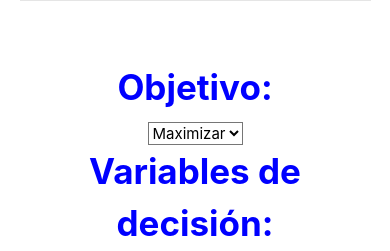
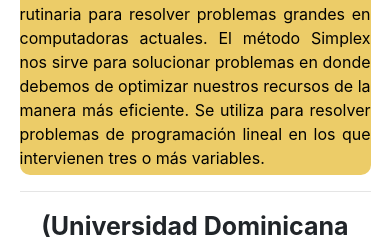
Before and after one commit to JUANCITOPENA/Medoto_Simplex, a plain HTML site: page index.html in a window 390 px wide. Shown: the part 334-585 px from the top of the page. Drawn offline with nearby package versions, Linux system fonts and the light colour scheme.

Commit message:
Add files via upload

```diff
--- a/index.html
+++ b/index.html
@@ -273,7 +273,15 @@
         </script>
         <form id="form1" name="form1" method="post" action="">
             <p class="titulo"><strong>Método Simplex Con JavaScript<br /> </strong> </p>
-
+            <p class="texto">
+                    El método Simplex es un procedimiento general para resolver problemas de programación lineal.
+                    Desarrollado por George Dantzig en 1947, esta comprobada su extraordinaria eficiencia, y se
+                    usa en forma rutinaria para resolver problemas grandes en computadoras actuales.
+                    El método Simplex nos sirve para solucionar problemas en donde debemos de optimizar nuestros
+                    recursos de la manera más eficiente. Se utiliza para resolver problemas de programación lineal
+                     en los que intervienen tres o más variables.
+            </p>
+                <hr />
             <p class="univ-O"><strong>(Universidad Dominicana O&M)</strong></p>
             <img class="logo" src="img/logo.png">
 
@@ -281,7 +289,7 @@
             <br />
             <div class="FO">
                 <p class="univ"><strong>
-                <label for="objetivo">Objetivo: </label>    <br />
+                        <label for="objetivo">Objetivo: </label> <br />
                         <select name="objetivo" id="objetivo">
                             <option value="max">Maximizar</option>
                             <option value="min">Minimizar</option>
@@ -289,23 +297,26 @@
 
                         <br />
 
-                Variables de decisión:    <br />
+                        Variables de decisión: <br />
                         <label for="nd"></label>
-                <input size="10" name="nd" type="num" id="nd" value="0" onClick="this.select();" required="required" />
+                        <input size="10" name="nd" type="num" id="nd" value="0" onClick="this.select();"
+                            required="required" />
                         <br />
 
 
-                Restricciones:    <br />
+                        Restricciones: <br />
                         <label for="nr"></label>
-                <input  size="10" name="nr" type="number" id="nr" value="0" onClick="this.select();" required="required" />
+                        <input size="10" name="nr" type="number" id="nr" value="0" onClick="this.select();"
+                            required="required" />
                         <br />
                         <br />
-                <input class="btn btn-primary" type="button" name="button" id="button" value="OK" onclick="generaMatrizInputs()" />
+                        <input class="btn btn-primary" type="button" name="button" id="button" value="OK"
+                            onclick="generaMatrizInputs()" />
                     </strong>
 
                 </p>
             </div>
-            <input class="btn btn-success" type="button" value="Actualizar" onclick="location.reload()"/>
+            <input class="btn btn-success" type="button" value="Actualizar" onclick="location.reload()" />
             <br />
             <hr />
 
--- a/style.css
+++ b/style.css
@@ -22,7 +22,18 @@ div.container3 {
     padding-top: 15px;
     padding-bottom: 15px;
     background: black;
+    border-radius: 10px;
     color: white;
+}
+.texto{
+    text-align: justify;
+    font-size: 20px;
+    margin-top: 5px;
+    padding-top: 5px;
+    padding-bottom: 5px;
+    background: #a4b0be;
+    border-radius: 10px;
+    color: black;
 }
 
 .v-Ong {
@@ -164,6 +175,15 @@ footer {
         background: black;
         color: white;
     }
+    .texto{
+        text-align: justify;
+        font-size: 16px;
+        margin-top: 5px;
+        padding-top: 5px;
+        padding-bottom: 5px;
+        background: #eccc68;
+        color: black;
+    }
     footer {
         text-align: center;
         font-size: 25px;
@@ -279,6 +299,15 @@ th {
         background: black;
         color: white;
     }
+    .texto{
+        text-align: justify;
+        font-size: 16px;
+        margin-top: 5px;
+        padding-top: 5px;
+        padding-bottom: 5px;
+        background: #eccc68;
+        color: black;
+    }
     footer {
         text-align: center;
         font-size: 25px;
@@ -328,6 +357,15 @@ th {
         background: black;
         color: white;
     }
+    .texto{
+        text-align: justify;
+        font-size: 16px;
+        margin-top: 5px;
+        padding-top: 5px;
+        padding-bottom: 5px;
+        background:#eccc68;
+        color: black;
+    }
     footer {
         text-align: center;
         font-size: 25px;
```
Lines whose indentation alone changed are shown as unchanged.
